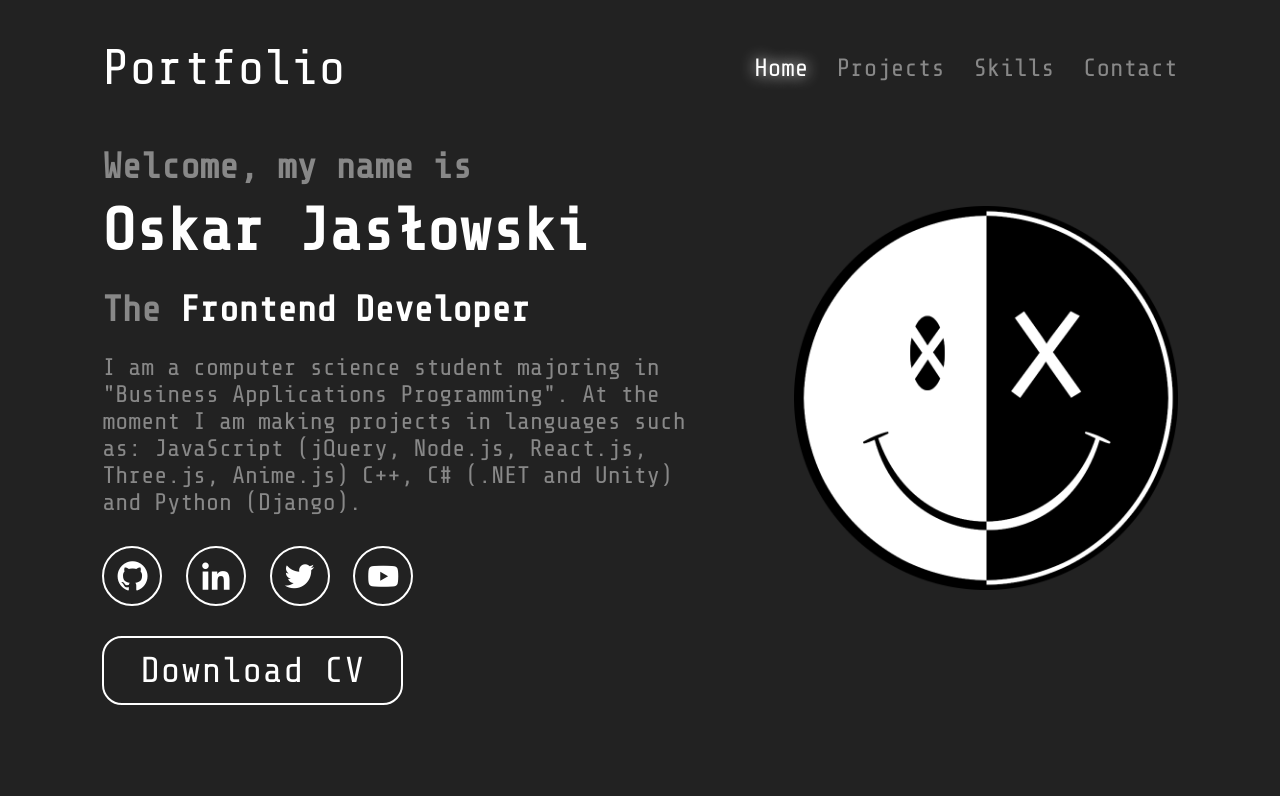
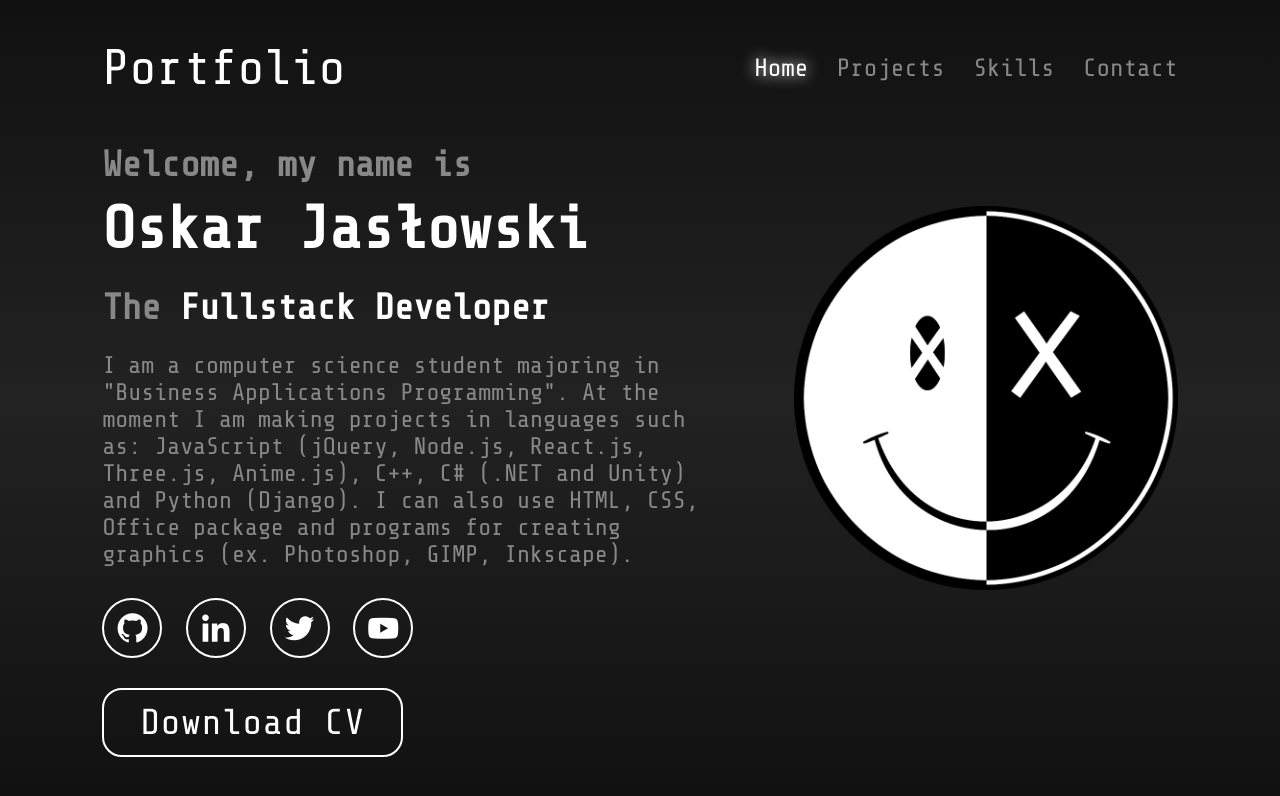
Before and after one commit to ONKJUNUA/PortfolioSite, a plain HTML site: page index.html in a window 1280 px wide. Drawn offline with nearby package versions, Linux system fonts and the light colour scheme.

Commit message:
gradient at back

```diff
--- a/index.html
+++ b/index.html
@@ -23,11 +23,12 @@
         <div class="home-content">
             <h3>Welcome, my name is</h3>
             <h1>Oskar Jasłowski</h1>
-            <h3>The <span>Frontend Developer</span></h3>
+            <h3>The <span>Fullstack Developer</span></h3>
             <p>I am a computer science student majoring in "Business Applications Programming".
                 At the moment I am making projects in languages such as:
-                JavaScript (jQuery, Node.js, React.js, Three.js, Anime.js)
-                C++, C# (.NET and Unity) and Python (Django).</p>
+                JavaScript (jQuery, Node.js, React.js, Three.js, Anime.js),
+                C++, C# (.NET and Unity) and Python (Django).
+                I can also use HTML, CSS, Office package and programs for creating graphics (ex. Photoshop, GIMP, Inkscape).</p>
             <div class="social-media">
                 <a href="https://github.com/ONKJUNUA" target=”_blank”><i class='bx bxl-github'></i></a>
                 <a href="https://www.linkedin.com/in/onkjunua/" target=”_blank”><i class='bx bxl-linkedin'></i></a>
--- a/style.css
+++ b/style.css
@@ -8,7 +8,7 @@
 }
 
 body{
-    background: #222;
+    background: linear-gradient(#111, #222, #111);
     color: #888
 }
 
@@ -57,7 +57,7 @@ body{
 }
 
 .home-content{
-    margin-top: 50px;
+    margin-top: 100px;
     max-width: 50vw;
 }
 
@@ -113,7 +113,6 @@ body{
 .btn{
     display: inline-block;
     font-size: 3vw;
-    background: #222;
     color: #fff;
     padding: 1vw 3vw;
     border-radius: 20px;
```
